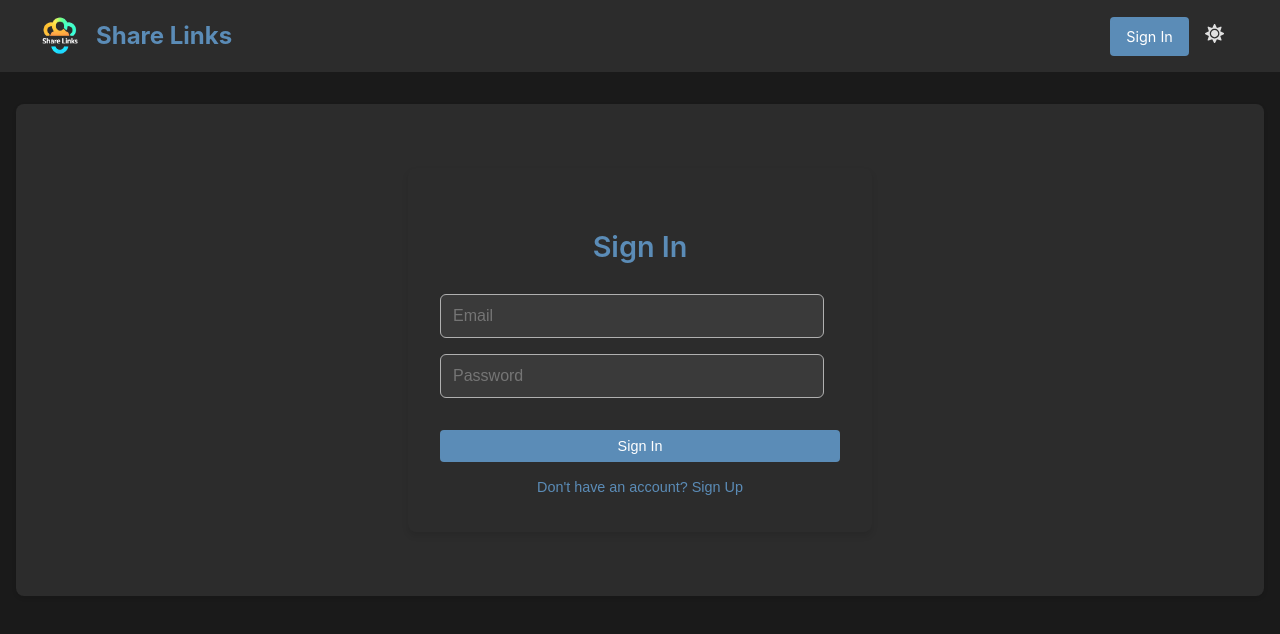
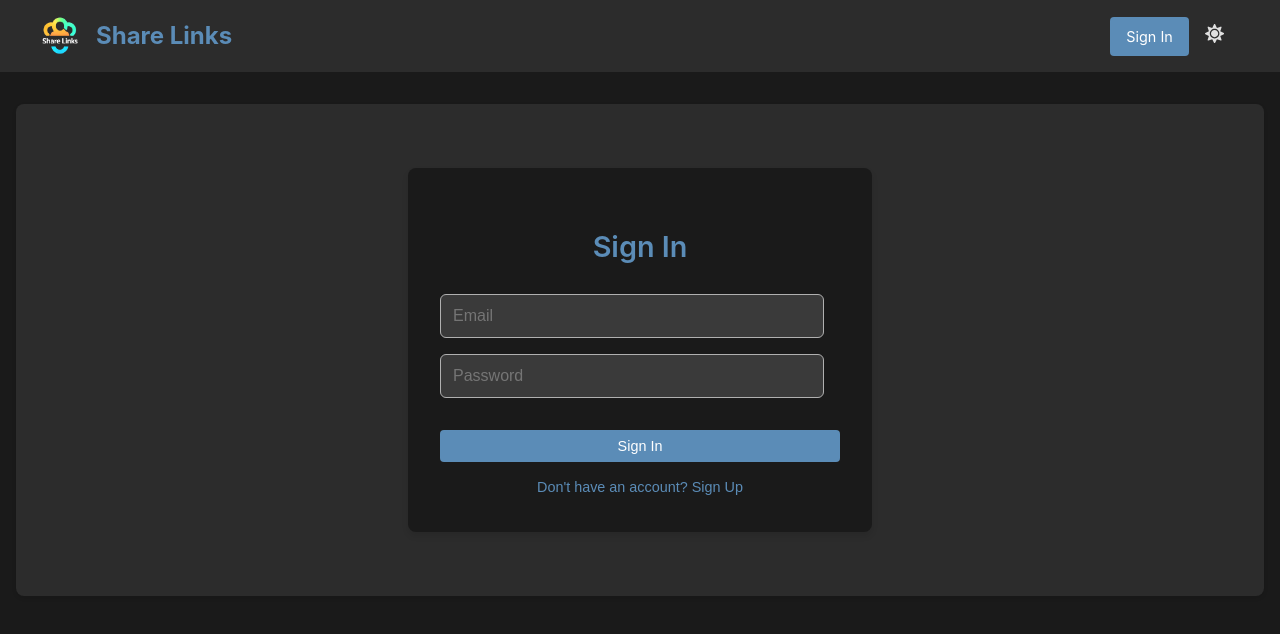
Before and after one commit to goggledefogger/react-share-links, a React (Create React App) app: page /login in a window 1280 px wide. Shown: the top 634 px of the page. Built offline with nearby package versions, Linux system fonts and the light colour scheme; no server answers.

Commit message:
change background color for some containers

```diff
--- a/src/components/Auth/Auth.css
+++ b/src/components/Auth/Auth.css
@@ -2,7 +2,7 @@
   max-width: 400px;
   margin: 2rem auto;
   padding: 2rem;
-  background-color: var(--surface-color);
+  background-color: var(--background-color);
   border-radius: 8px;
   box-shadow: 0 4px 6px rgba(0, 0, 0, 0.1);
 }
--- a/src/components/ChannelView/ChannelView.css
+++ b/src/components/ChannelView/ChannelView.css
@@ -2,7 +2,7 @@
   max-width: 800px;
   margin: 0 auto;
   padding: 20px;
-  background-color: var(--surface-color);
+  background-color: var(--background-color);
   border-radius: 8px;
   box-shadow: 0 4px 6px rgba(0, 0, 0, 0.1);
 }
```
